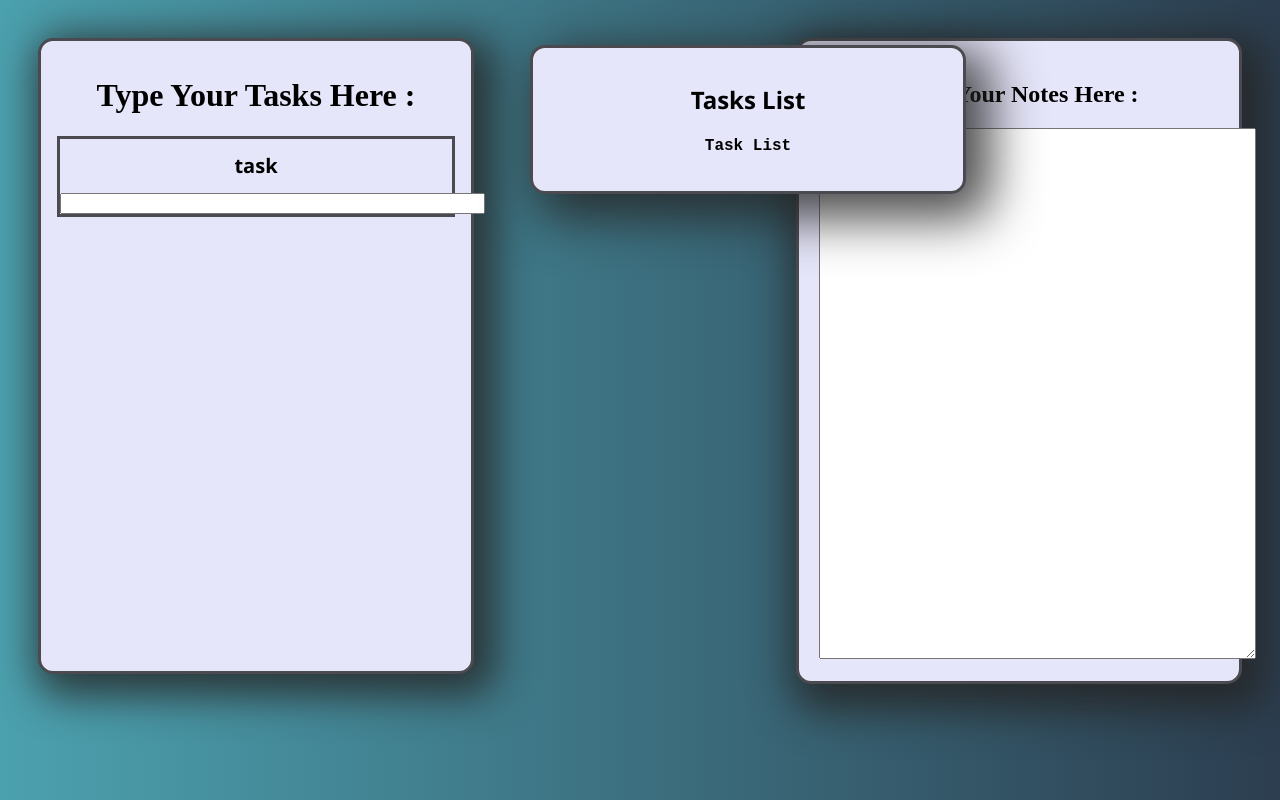
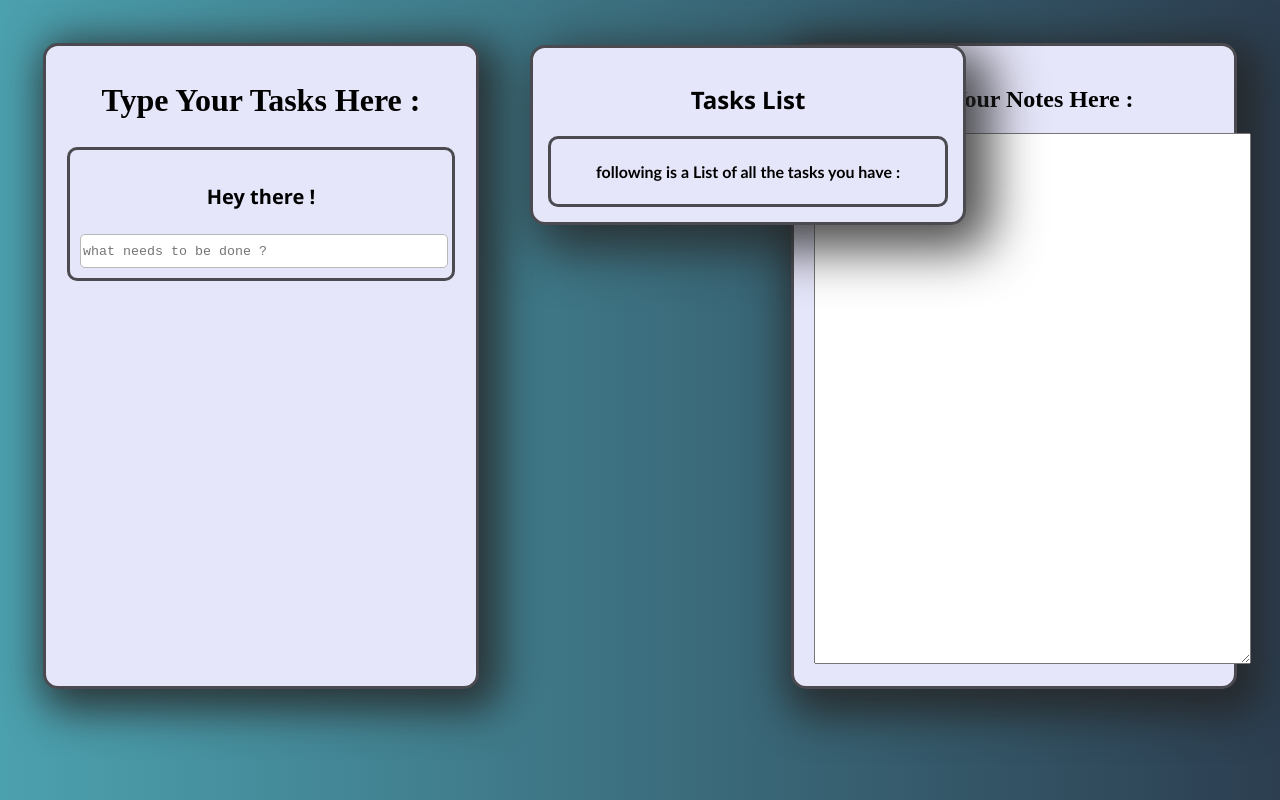
Before and after one commit to Shreyanshdot/things-get-done, a React (Create React App) app: page / in a window 1280 px wide. Built offline with nearby package versions, Linux system fonts and the light colour scheme.

Commit message:
style: placeholder text

```diff
--- a/src/Components/App.css
+++ b/src/Components/App.css
@@ -2,6 +2,8 @@
   display: flex;
   justify-content: space-between;
   padding: 20px;
+  margin: 5px;
+  flex-direction: row;
   /* background-color: azure; */
   background: -webkit-linear-gradient(to left, #4ca1af, #2c3e50);
 }
--- a/src/Components/Tasks.css
+++ b/src/Components/Tasks.css
@@ -2,7 +2,7 @@
   background-color: lavender;
   padding: 15px;
   width: 400px;
-  height: 600px;
+  /* height: 600px; */
   border-radius: 15px;
   border: 3px solid #000000ad;
   box-shadow: 10px 10px 40px 12px rgba(37, 36, 36, 0.822);
@@ -15,16 +15,29 @@
 
 .Tasks-body {
   font-size: 10px;
+  padding: 5px;
+}
+
+.input-field {
+  margin: 1px;
+  padding: 10px;
+  border: 3px solid #000000ad;
+  border-radius: 10px;
 }
 
 .task-label {
   font-family: "Segoe UI", Tahoma, Geneva, Verdana, sans-serif;
   text-align: center;
+  padding: 10px;
 }
 
-.input {
-  /* align-items: center; */
-  margin: 1px;
-  text-align: center;
-  border: 3px solid #000000ad;
+input {
+  width: 100%;
+  height: 30px;
+  border-radius: 5px;
+  border: 1px solid rgb(185, 184, 184);
 }
+
+::placeholder {
+  font-family: monospace;
+}
--- a/src/Components/Tasks.js
+++ b/src/Components/Tasks.js
@@ -18,9 +18,9 @@ function Tasks() {
             <div className="Tasks-body">
                 <div> <form >
 
-                   <div className="input">
-                       <h1 className="task-label">task </h1>
-                       <input type="text" id="textblock1" onInput={CheckInput} size="50"/>
+                   <div className="input-field">
+                       <h1 className="task-label">Hey there ! </h1>
+                       <input type="text" placeholder="what needs to be done ?" id="textblock1" onInput={CheckInput} size="50"/>
                    </div>
 
 
--- a/src/Components/TasksCompleted.css
+++ b/src/Components/TasksCompleted.css
@@ -9,12 +9,18 @@
   box-shadow: 15px 15px 50px 10px rgba(37, 36, 36, 0.822);
   border-radius: 15px;
 }
-.header {
+.header-text {
   text-align: center;
   font-family: "Segoe UI", Tahoma, Geneva, Verdana, sans-serif;
 }
 
 .tasks {
+  border: 3px solid #000000ad;
+  border-radius: 10px;
+  font-family: "Gill Sans", "Gill Sans MT", Calibri, "Trebuchet MS", sans-serif;
+  padding: 2px;
+}
+
+.text {
   text-align: center;
-  font-family: "Courier New", Courier, monospace;
 }
--- a/src/Components/TasksCompleted.js
+++ b/src/Components/TasksCompleted.js
@@ -5,9 +5,9 @@ function TasksCompleted(){
     return(
 
         <div className="taskscompleted-area">
-          <h2 className="header"> Tasks List </h2>
+          <h2 className="header-text"> Tasks List </h2>
             <div className="tasks">
-            <h4> Task List </h4>
+            <h4 className="text"> following is a List of all the tasks you have : </h4>
             </div>
         </div>
     );
```
Also changed, not shown: src/Components/SignUp.js (deleted, +0 -13 lines).
